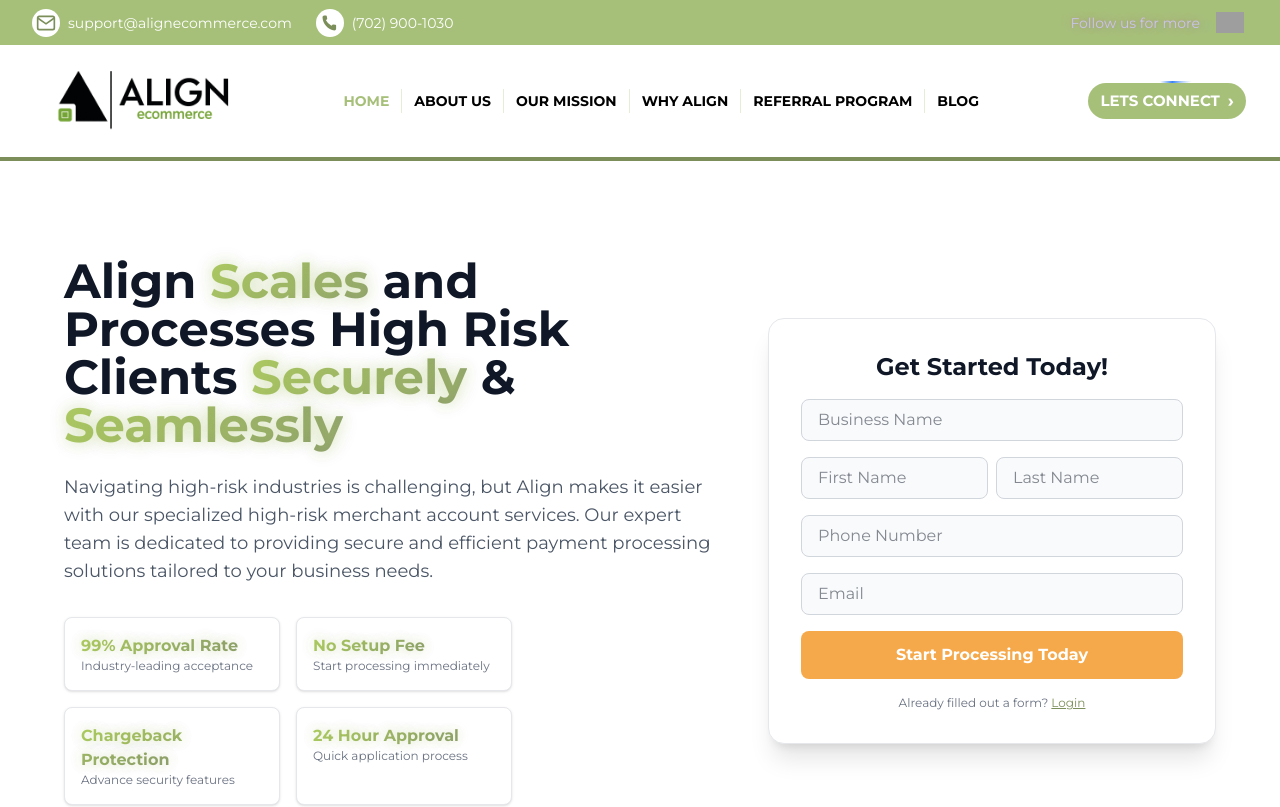
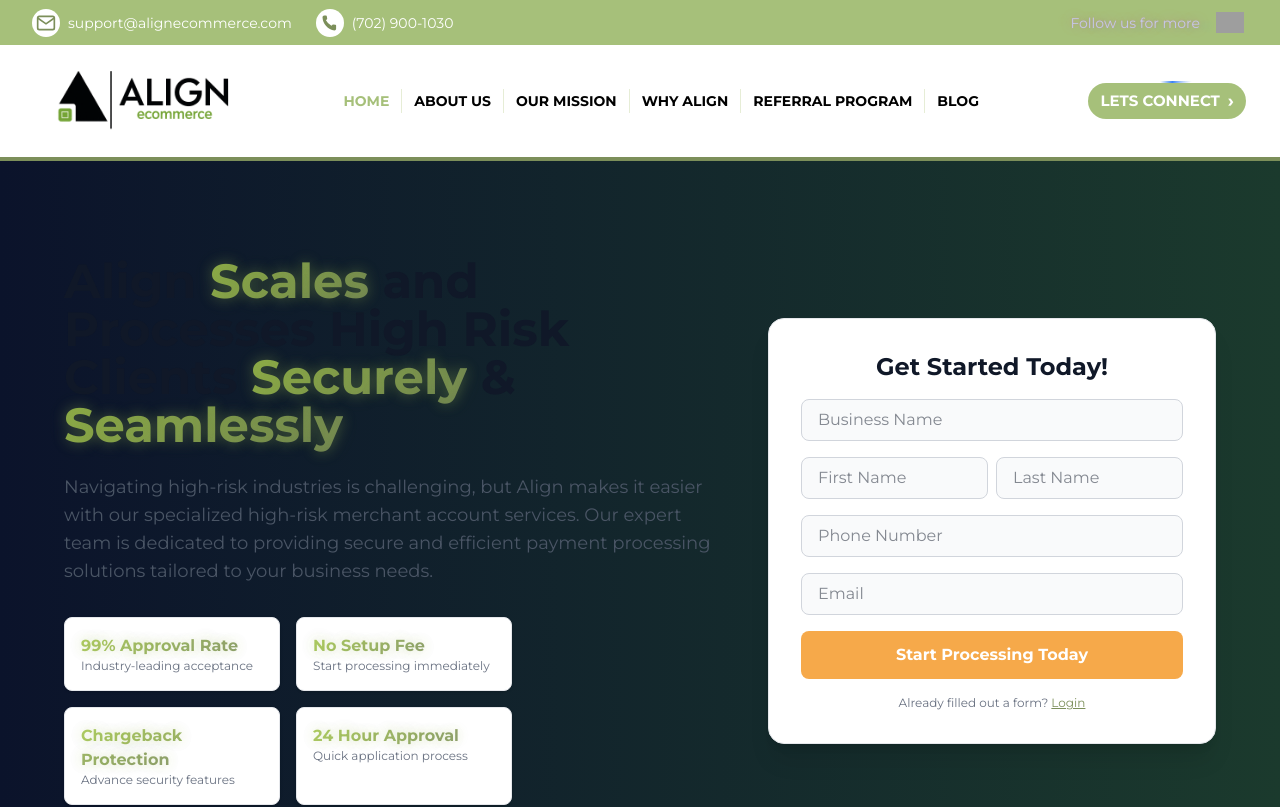
Before and after one commit to Jonathan-Atkins/align_ecommerce, a Next.js app: page / in a window 1280 px wide. Shown: the top 807 px of the page. Built offline with nearby package versions, Linux system fonts and the light colour scheme; grey boxes are pictures that could not be loaded.

Commit message:
Update HeroSection background to a gradient for improved visual appeal

```diff
--- a/src/app/HeroSection.tsx
+++ b/src/app/HeroSection.tsx
@@ -35,7 +35,14 @@
   }, []);
 
   return (
-    <section ref={sectionRef} className="bg-white dark:bg-gray-900 py-12 md:py-24 relative overflow-hidden">
+    <section
+      ref={sectionRef}
+      className="py-12 md:py-24 relative overflow-hidden"
+      style={{
+        background: 'linear-gradient(90deg, #0B132B 0%, #1B3A2D 100%)',
+        minHeight: '100vh',
+      }}
+    >
       {/* Cursor Glow Effect */}
       <div
         ref={cursorGlowRef}
```
